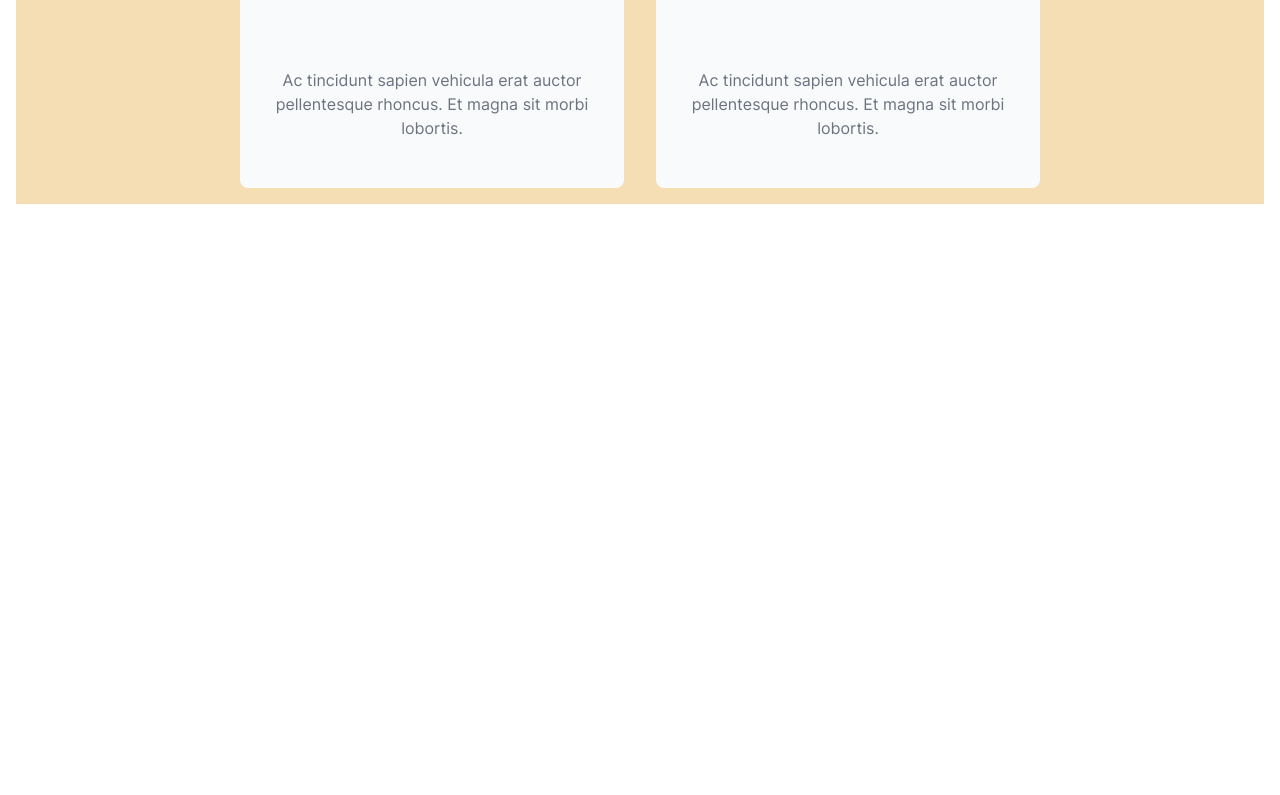
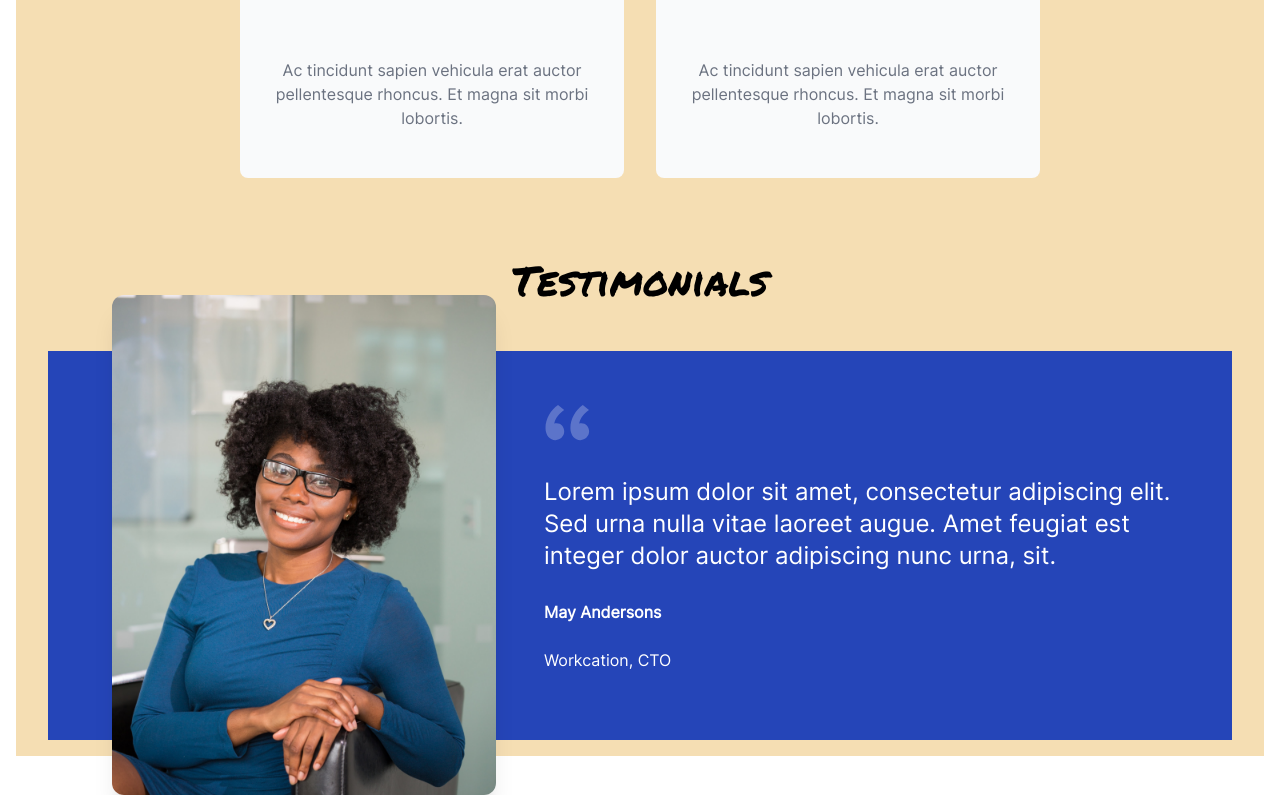
Before and after one commit to gabholli/component-library, a React (Create React App) app: page / in a window 1280 px wide. Shown: the part 1473-2268 px from the top of the page. Before the commit the page ends 1693 px from the top, so only its background shows below. Built offline with nearby package versions, Linux system fonts and the light colour scheme.

Commit message:
Made several changes
Added grid layout for testimonial with image for tablets or larger screen sizes.

```diff
--- a/src/App.css
+++ b/src/App.css
@@ -52,10 +52,11 @@ body {
 
 .badges-heading,
 .banner-heading,
-.card-section-heading {
+.card-section-heading,
+.testimonials-heading {
   color: #000;
   font-family: Permanent Marker;
-  font-size: 2.75rem;
+  font-size: 2.55rem;
   font-style: normal;
   font-weight: 400;
   text-align: center;
@@ -65,8 +66,7 @@ body {
 
 .square-text,
 .pill-text {
-  justify-self: right;
-  margin-right: 1em;
+  text-align: center;
 }
 
 .square-text {
@@ -250,7 +250,98 @@ body {
   line-height: 24px;
 }
 
-@media (min-width: 768px) {}
+/* Testimonials rules */
+
+.testimonial-container {
+  max-width: 100%;
+  margin: 1em;
+  padding: 0 1em;
+}
+
+.testimonial-upper,
+.testimonial-lower {
+  padding: 0 1em;
+}
+
+.testimonial-upper {
+  width: 100%;
+  height: 103px;
+  flex-shrink: 0;
+  background-color: #FFF;
+  /* background-color: red; */
+}
+
+.testimonial-image {
+  width: 100%;
+  height: 206px;
+  flex-shrink: 0;
+  object-fit: cover;
+  object-position: center;
+  border-radius: 12px;
+  box-shadow: 0px 10px 10px -5px rgba(0, 0, 0, 0.04), 0px 20px 25px -5px rgba(0, 0, 0, 0.10);
+}
+
+.testimonial-lower {
+  background-color: #2545B8;
+  padding: 3em 1em;
+}
+
+.lower-text,
+.lower-name-text,
+.lower-position-text {
+  color: #FFF;
+  font-family: Inter;
+  font-style: normal;
+  line-height: 32px;
+}
+
+.lower-text {
+  font-size: 1.5rem;
+  font-weight: 500;
+}
+
+.lower-name-text {
+  font-size: 1rem;
+  font-weight: 700;
+}
+
+.lower-position-text {
+  font-size: 1rem;
+  font-weight: 500;
+}
+
+@media (min-width: 768px) {
+
+  .testimonial-subcontainer {
+    display: grid;
+    grid-template: repeat(3, auto) / 64px 384px 32px auto auto;
+    grid-template-areas:
+      ". . . words words"
+      ". image . words words"
+      ". . . words words";
+    /* max-width: 1300px; */
+    background-color: #2545B8;
+  }
+
+  .testimonial-image {
+    width: 384px;
+    height: 500px;
+    border-radius: 12px;
+  }
+
+  .testimonial-lower {
+    grid-area: words;
+  }
+
+  .testimonial-upper {
+    grid-area: image;
+    display: flex;
+    flex-direction: column;
+    align-items: center;
+    justify-content: center;
+    background-color: #2545B8;
+  }
+}
 
 @media (min-width: 1024px) {
   .badges-container {
@@ -262,6 +353,13 @@ body {
       ". heading ."
       "square-text squares squares"
       "pill-text pills pills"
+  }
+
+
+  .square-text,
+  .pill-text {
+    text-align: right;
+    margin-right: 1em;
   }
 
   .badges-heading {
--- a/src/App.js
+++ b/src/App.js
@@ -2,6 +2,7 @@ import './App.css'
 import { Badges } from "./components/Badges"
 import { Banner } from './components/Banner'
 import { Cards } from './components/Cards'
+import { Testimonials } from './components/Testimonials'
 
 function App() {
 
@@ -10,6 +11,7 @@ function App() {
       <Badges />
       <Banner />
       <Cards />
+      <Testimonials />
     </div>
   )
 }
--- a/src/components/Testimonials.js
+++ b/src/components/Testimonials.js
@@ -1,7 +1,33 @@
 import React from "react"
 
 const Testimonials = () => {
-
+    return (
+        <div className="testimonial-container">
+            <h3 className="testimonials-heading">Testimonials</h3>
+            <div className="testimonial-subcontainer">
+                <div className="testimonial-upper">
+                    <img className="testimonial-image" src={require("../assets/lady.jpg")} alt="A lady"></img>
+                </div>
+                <div className="testimonial-lower">
+                    <svg className="lower-quotation-icon" xmlns="http://www.w3.org/2000/svg"
+                        width="48" height="48" viewBox="0 0 48 48" fill="none">
+                        <path d="M14.028 6C6.684 11.184 1.5 19.68 1.5 29.04C1.5 36.672 6.108 41.136
+                    11.436 41.136C16.476 41.136 20.22 37.104 20.22 32.352C20.22 27.6 16.908 24.144
+                    12.588 24.144C11.724 24.144 10.572 24.288 10.284 24.432C11.004 19.536 15.612 13.776
+                    20.22 10.896L14.028 6ZM38.796 6C31.596 11.184 26.412 19.68 26.412 29.04C26.412
+                    36.672 31.02 41.136 36.348 41.136C41.244 41.136 45.132 37.104 45.132 32.352C45.132
+                    27.6 41.676 24.144 37.356 24.144C36.492 24.144 35.484 24.288 35.196 24.432C35.916
+                    19.536 40.38 13.776 44.988 10.896L38.796 6Z" fill="white" fill-opacity="0.25" />
+                    </svg>
+                    <p className="lower-text">Lorem ipsum dolor sit amet, consectetur adipiscing elit.
+                        Sed urna nulla vitae laoreet augue. Amet feugiat est integer dolor auctor adipiscing nunc urna, sit.
+                    </p>
+                    <p className="lower-name-text">May Andersons</p>
+                    <p className="lower-position-text">Workcation, CTO</p>
+                </div>
+            </div>
+        </div >
+    )
 }
 
 export { Testimonials }
```
Also changed, not shown: src/assets/lady.jpg (added).
